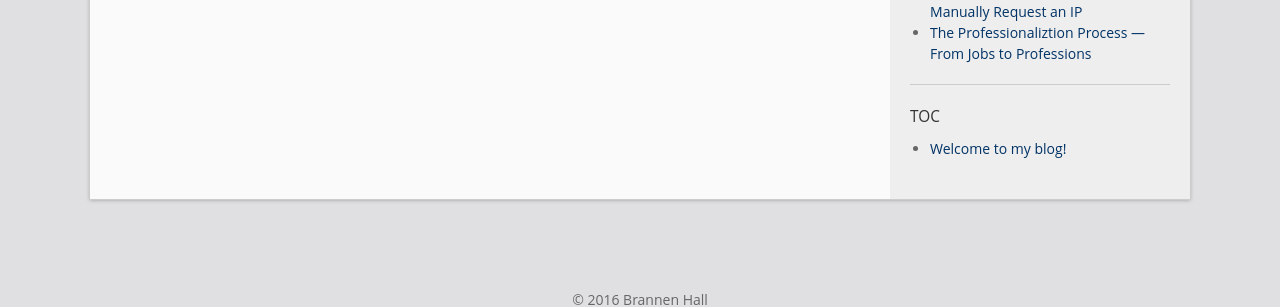
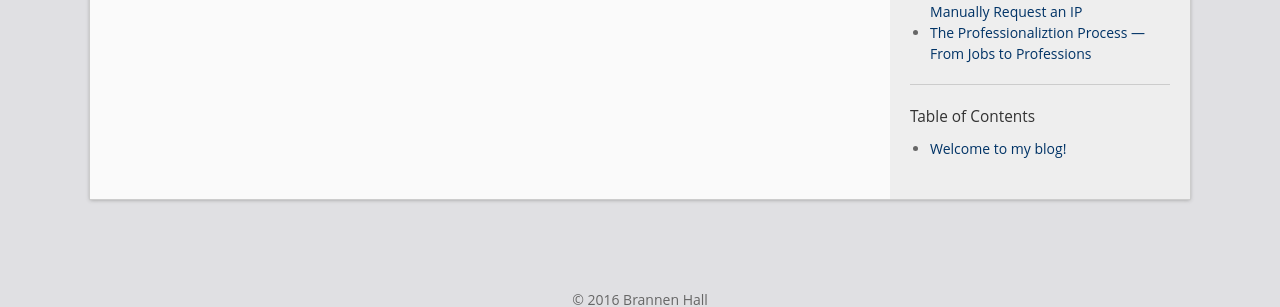
Before and after one commit to BrannenGH/BrannenGHH.github.io, a Jekyll site: the page built from about.md, in a window 1280 px wide. Shown: the part 447-754 px from the top of the page. Built offline with Jekyll 4.4.1, drawn with Linux system fonts in a browser that asks for light colours.

Commit message:
Change "TOC" to "Table of Contents"

```diff
--- a/_includes/sidebar.html
+++ b/_includes/sidebar.html
@@ -25,5 +25,5 @@
 </div>
 
 <div class="col-box post-toc hide">
-  <div class="col-box-title">TOC</div>
+  <div class="col-box-title">Table of Contents</div>
 </div>
```
